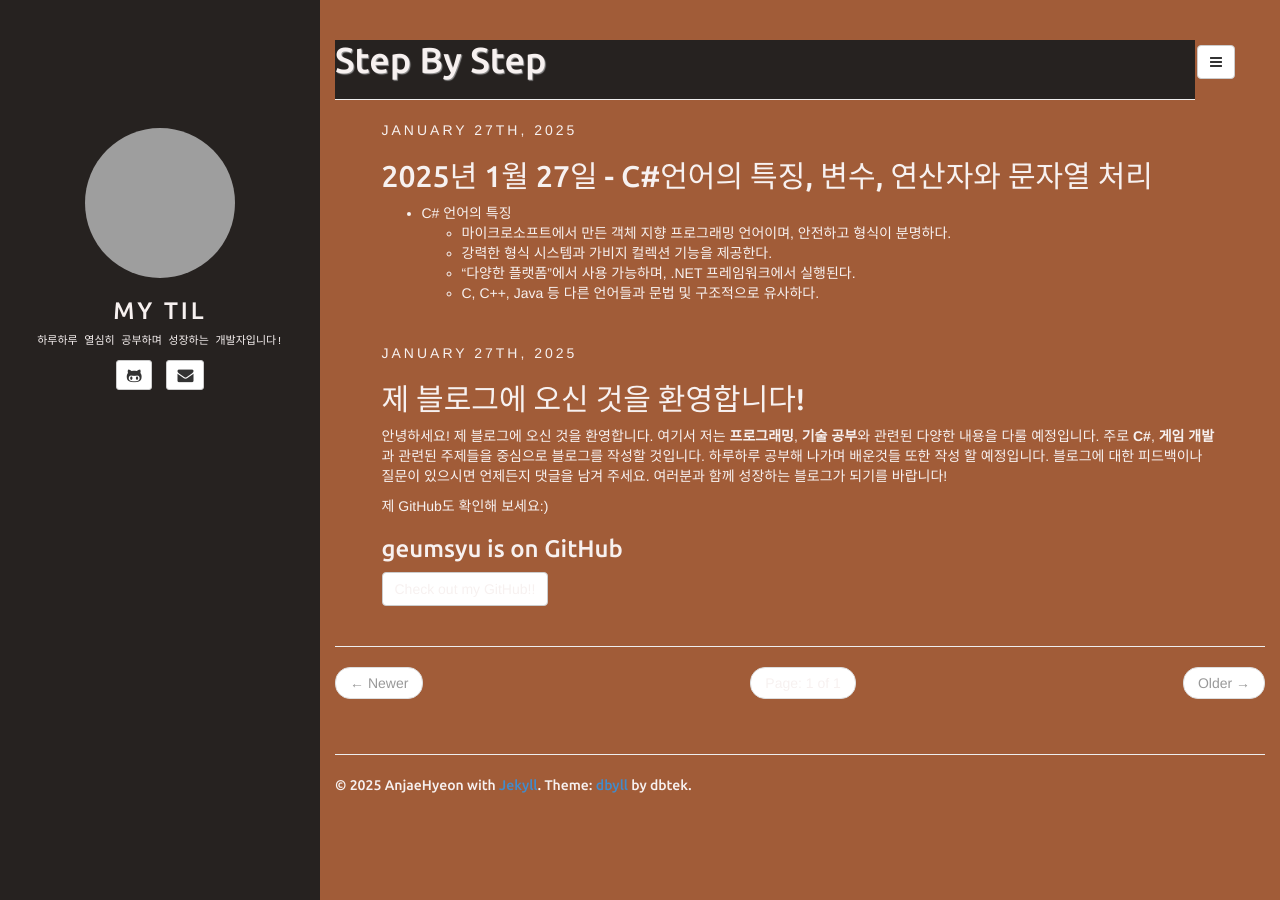
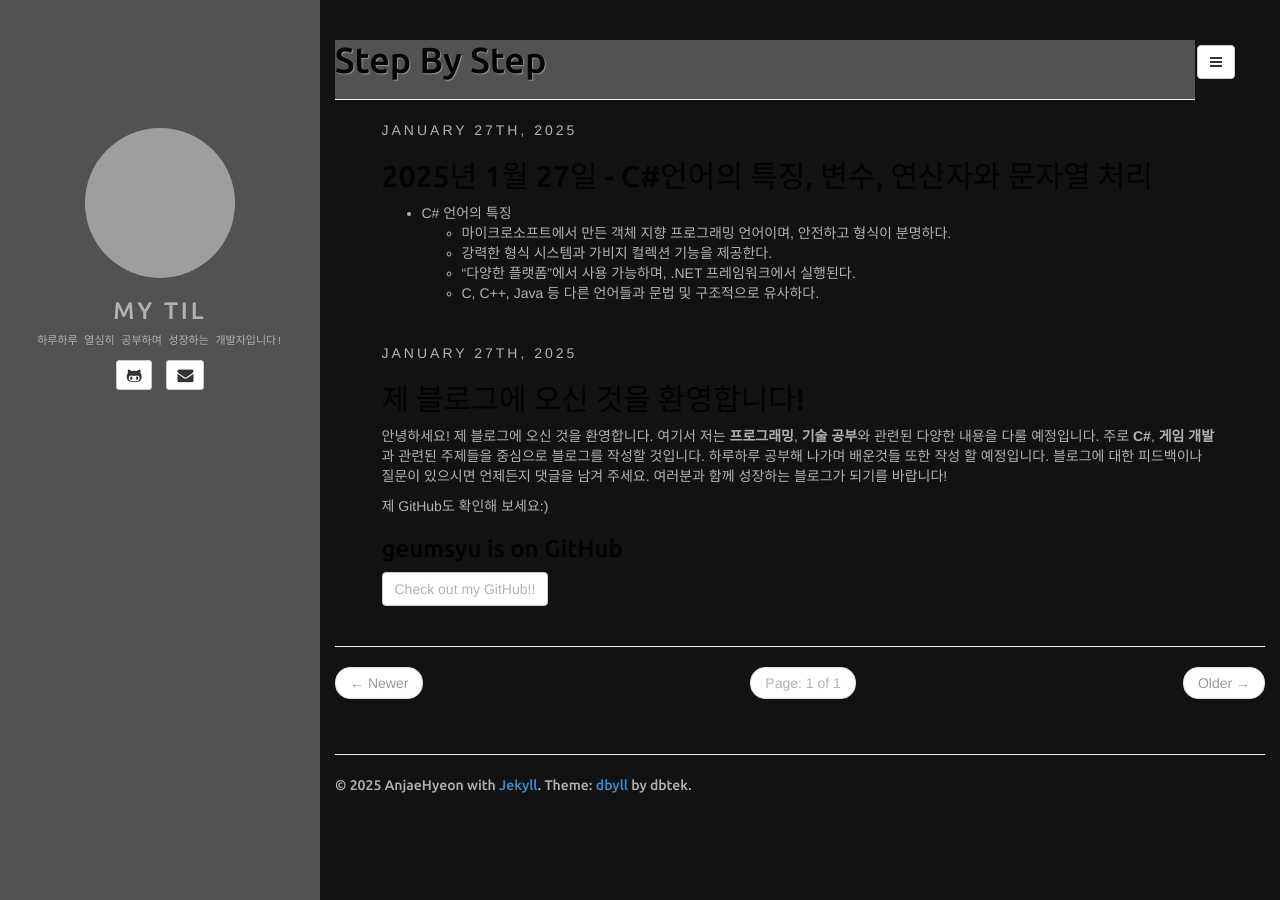
Before and after one commit to geumsyu/geumsyu.github.io, a Jekyll site: the page built from index.html, in a window 1280 px wide. Built offline with Jekyll 4.4.1, drawn with Linux system fonts in a browser that asks for light colours; the list of posts is cut into pages by our own code; grey boxes are pictures that could not be loaded.

Commit message:
Update style.css

```diff
--- a/assets/css/style.css
+++ b/assets/css/style.css
@@ -1,16 +1,16 @@
 @import url(//fonts.googleapis.com/css?family=Ubuntu:500&subset=latin,latin-ext);
 
 body{
-    background-color: #A15C38; /* 전체 배경색은 #A15C38 유지 */
-    color: #F7F1F0; /* 기본 글자색을 #F7F1F0으로 변경 */
+    background-color: #121212; /* 전체 배경색 #121212 */
+    color: #B3B2B3; /* 기본 글자색 #B3B2B3 */
 }
 
 .sidebar {
     position: fixed;
     top: 0px;
     padding-top: 10%;
-    background-color: #262220; /* 사이드바 색상 #262220 */
-    color: #F7F1F0; /* 사이드바 글자색을 #F7F1F0으로 변경 */
+    background-color: #525252; /* 사이드바 색상 #525252 */
+    color: #B3B2B3; /* 사이드바 글자색 #B3B2B3 */
 }
 
 .sidebar-header {
@@ -24,18 +24,18 @@ body{
 
 .sidebar-header .title a{
     text-decoration: none;
-    color: #F7F1F0; /* 사이드바 제목 링크 색상 #F7F1F0으로 변경 */
+    color: #B3B2B3; /* 사이드바 제목 링크 색상 #B3B2B3 */
 }
 
 a.nav-link {
     padding-bottom: 5px;
     padding-top: 7px;
-    color: #F7F1F0; /* 글자색을 #F7F1F0으로 변경 */
+    color: #B3B2B3; /* 글자색을 #B3B2B3으로 변경 */
 }
 a.nav-link i{
     font-size: 16px;
 }
-a.nav-link:hover { color: #aaa; }
+a.nav-link:hover { color: #563E5C; } /* 하버 색상 #563E5C */
 
 #bio {
     font-family: "Courier New", Courier, monospace;
@@ -83,8 +83,8 @@ article .share .gplus:hover {
 }
 
 .page-header {
-    color: #F7F1F0; /* 포스트 제목 색상 #F7F1F0으로 변경 */
-    background-color: #262220; /* 포스트 제목 배경색 #262220 */
+    color: #040303; /* 포스트 제목 색상 #040303 */
+    background-color: #525252; /* 포스트 제목 배경색 #525252 */
     text-shadow: 1px 1px 1px rgba(150, 150, 150, 1);
 }
 
@@ -97,7 +97,7 @@ article .share .gplus:hover {
 article{
     margin-bottom: 40px;
     /* 포스트 배경색은 변경하지 않음 */
-    color: #F7F1F0; /* 글자색을 #F7F1F0으로 변경 */
+    color: #B3B2B3; /* 글자색을 #B3B2B3으로 변경 */
 }
 
 .article_body{
@@ -115,8 +115,8 @@ article {
     padding: 0 5% 0;
 }
 
-article.home div a, article.home pre a { color: #F7F1F0; } /* 글자색을 #F7F1F0으로 변경 */
-article.home div a:hover, article.home pre a:hover { color: #F7F1F0; text-decoration: none; }
+article.home div a, article.home pre a { color: #B3B2B3; } /* 글자색을 #B3B2B3으로 변경 */
+article.home div a:hover, article.home pre a:hover { color: #B3B2B3; text-decoration: none; }
 article img { max-width: 100%; }
 
 h1,h2,h3,h4,h5,h6 { font-family: 'Ubuntu', sans-serif; }
@@ -127,20 +127,20 @@ article.home h4,
 article.home h5,
 article.home h6 {
     font-family: 'Ubuntu', sans-serif;
-    color: #F7F1F0; /* 포스트 제목 색상 #F7F1F0으로 변경 */
+    color: #040303; /* 포스트 제목 색상 #040303 */
 }
 
 article.home h1 a,
 article.home h2 a,
 article.home h3 a,
 article.home h4 a {
-    color: #F7F1F0; /* 포스트 제목 링크 색상 #F7F1F0으로 변경 */
+    color: #040303; /* 포스트 제목 링크 색상 #040303 */
 }
 article.home h1 a:hover,
 article.home h2 a:hover,
 article.home h3 a:hover,
 article.home h4 a:hover {
-    color: #e74c3c; /* hover 색상은 빨간색으로 유지 */
+    color: #563E5C; /* hover 색상은 #563E5C */
 }
 
 .author .author-image {
```
